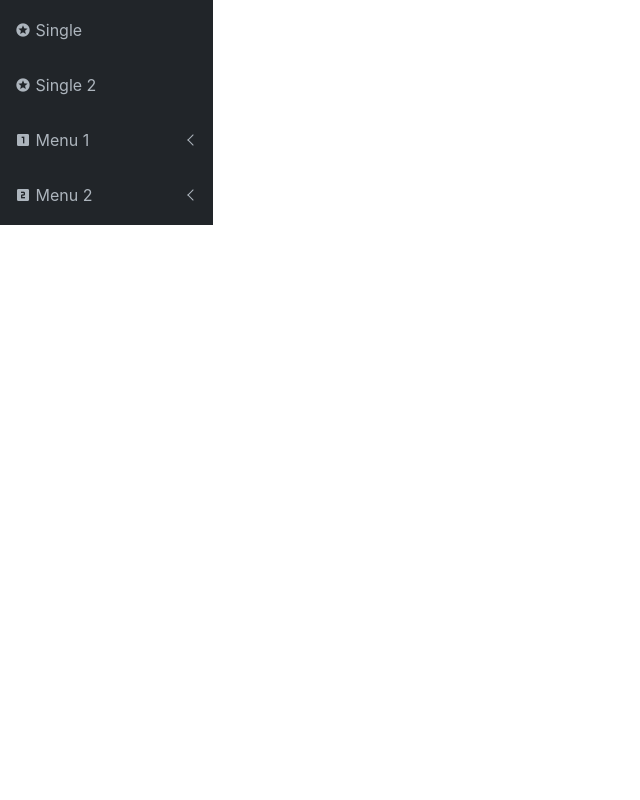
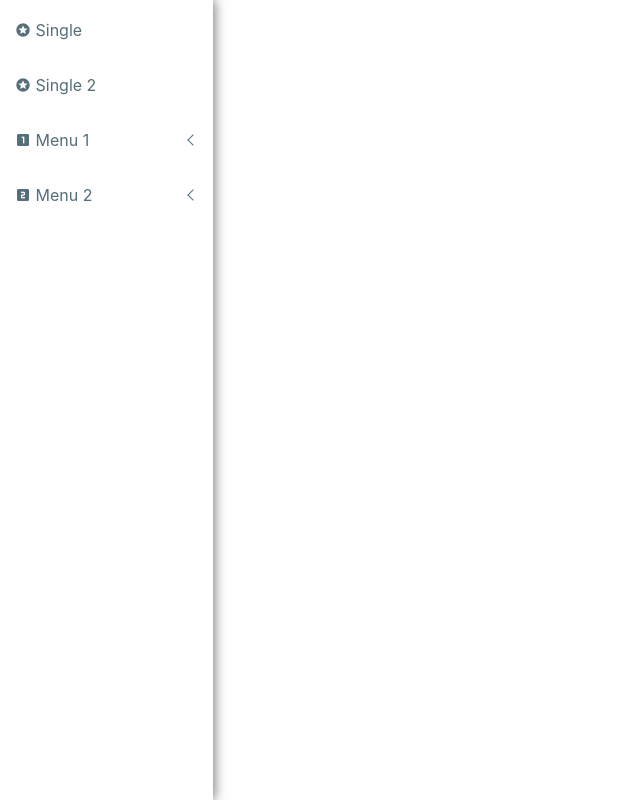
Before and after one commit to Crick87/WebSidebar, a plain HTML site: page index.html in a window 1280 px wide. Shown: the whole page, without its empty margins (0-640 px from the left). Drawn offline with nearby package versions, Linux system fonts and the light colour scheme.

Commit message:
Cambio de estilo light

```diff
--- a/css/custom.css
+++ b/css/custom.css
@@ -1,15 +1,14 @@
 .sidebar-nav {
-    background: #212529;
 }
 .sidebar-nav ul {
     padding: 0;
     margin: 0;
     list-style: none;
-    background: #343a40;
+    background: #efefef;
 }
 
 .sidebar-nav .metismenu {
-    background: #212529;
+    background: #fff;
     display: -webkit-box;
     display: -ms-flexbox;
     display: flex;
@@ -48,7 +47,7 @@
     position: relative;
     display: block;
     padding: 13px 15px;
-    color: #adb5bd;
+    color: #546e7a;
     outline-width: 0;
     transition: all .3s ease-out;
 }
@@ -66,5 +65,13 @@
 .sidebar-nav .metismenu a:active {
     color: #f8f9fa;
     text-decoration: none;
-    background: #0b7285;
+    background: #2196f3;
 }
+
+
+.sidebar{
+    background: #fff;
+    -webkit-box-shadow: 2px 0px 11px 0px rgba(0,0,0,0.5);
+    -moz-box-shadow: 2px 0px 11px 0px rgba(0,0,0,0.5);
+    box-shadow: 2px 0px 11px 0px rgba(0,0,0,0.5);
+}
```
